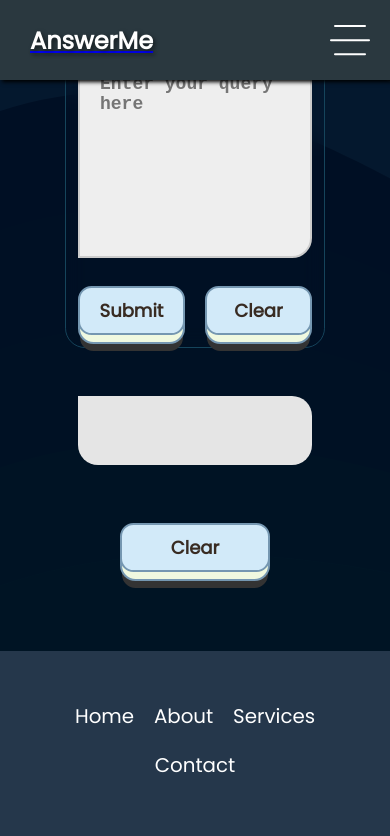
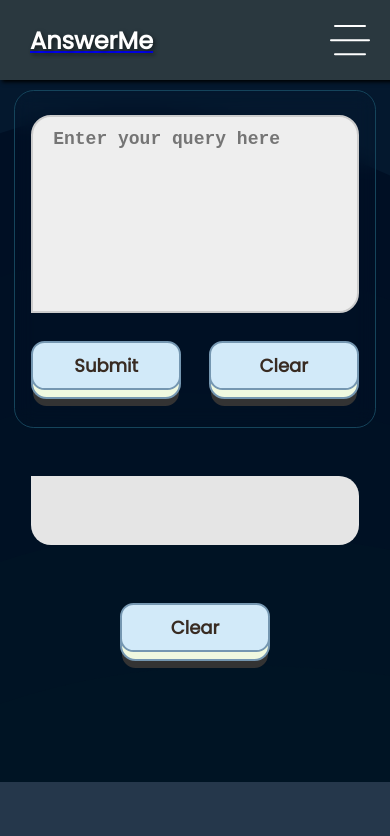
Before and after one commit to adityassharma-ss/answerme, a React (Create React App) app in the folder client/: page /answerme in a window 390 px wide. Shown: the top 836 px of the page. Built offline with nearby package versions, Linux system fonts and the light colour scheme.

Commit message:
Query page update (responsive)

```diff
--- a/client/src/styles/Answer.css
+++ b/client/src/styles/Answer.css
@@ -158,3 +158,13 @@ form {
 .clear-button2:active {
   transform: scale(0.9); /* slightly decrease button size on active */
 }
+
+@media (max-width: 750px) {
+  .answer-container {
+    width: 84%;
+    padding: 23% 8%;
+  }
+  .submit-clear-section {
+    margin: 20px;
+  }
+}
```
